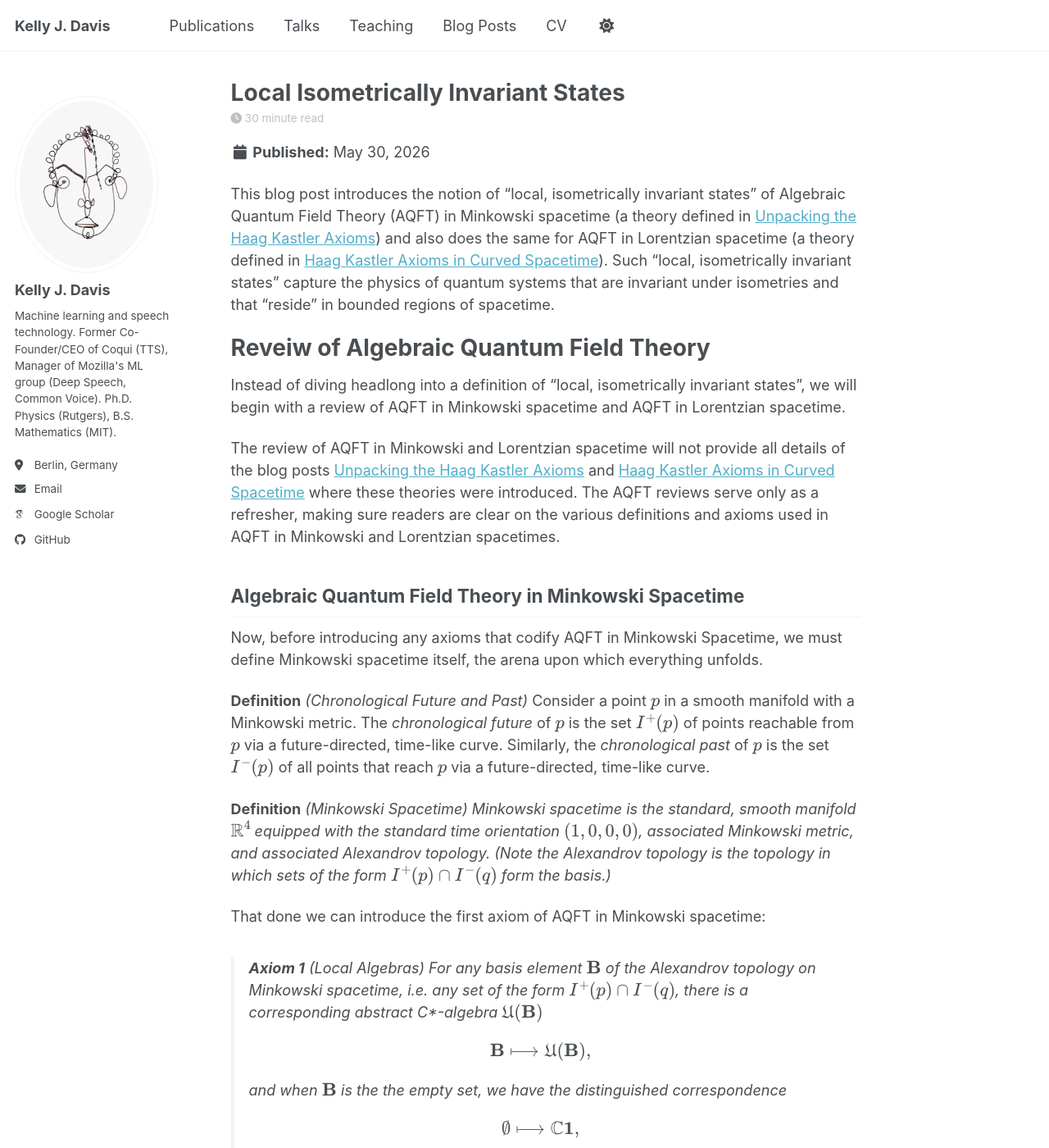
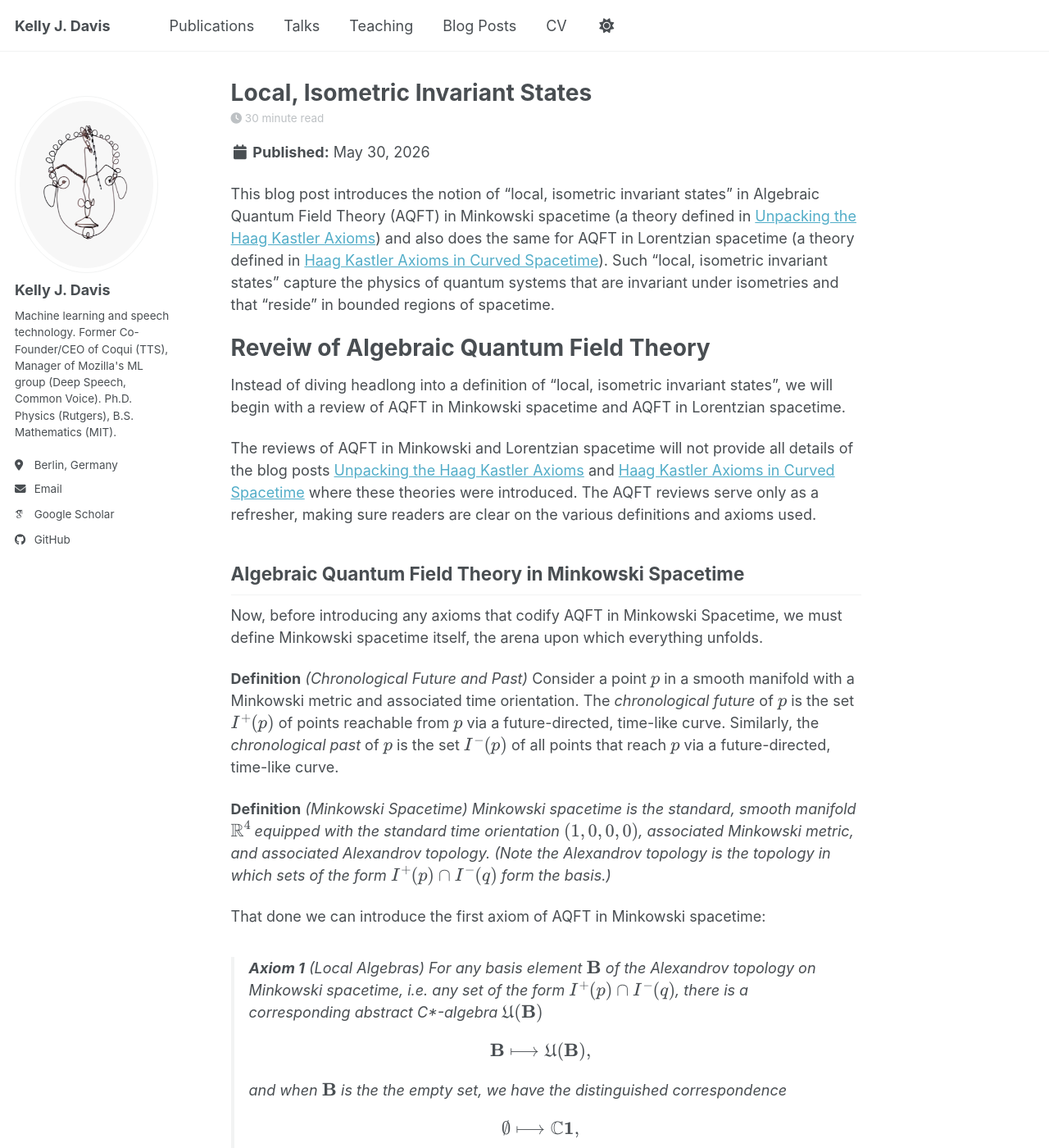
Before and after one commit to KellyJDavis/KellyJDavis.github.io, a Jekyll site: the page built from _posts/2026-05-30-local-isometric-invariant-states.md, in a window 1280 px wide and 1400 px high. Shown: the whole window at 82% size. Built offline with Jekyll 4.4.1, drawn with Linux system fonts in a browser that asks for light colours; some web fonts are replaced; a script bundle is joined from its source files by our own code; library files that are not in the unit come from our copies; some of the changed text lies outside the part shown.

Commit message:
Name changes and polish

```diff
--- a/_posts/2026-05-30-local-isometrically-invariant-states.md
+++ b/_posts/2026-05-30-local-isometric-invariant-states.md
@@ -1,21 +1,21 @@
 ---
-title:  "Local Isometrically Invariant States"
+title:  "Local, Isometric Invariant States"
 date:   2026-05-30 06:53:53 +0200
 categories: aqft lcaqft
 ---
 
-This blog post introduces the notion of "local, isometrically invariant states" of Algebraic Quantum Field Theory (AQFT) in Minkowski spacetime (a theory defined in [Unpacking the Haag Kastler Axioms](https://kellyjdavis.github.io/aqft/haag-kastler-axioms/)) and also does the same for AQFT in Lorentzian spacetime (a theory defined in [Haag Kastler Axioms in Curved Spacetime](https://kellyjdavis.github.io/aqft/lcaqft/haag-kastler-axioms-curved-spacetime/)). Such "local, isometrically invariant states" capture the physics of quantum systems that are invariant under isometries and that "reside" in bounded regions of spacetime.
+This blog post introduces the notion of "local, isometric invariant states" in Algebraic Quantum Field Theory (AQFT) in Minkowski spacetime (a theory defined in [Unpacking the Haag Kastler Axioms](https://kellyjdavis.github.io/aqft/haag-kastler-axioms/)) and also does the same for AQFT in Lorentzian spacetime (a theory defined in [Haag Kastler Axioms in Curved Spacetime](https://kellyjdavis.github.io/aqft/lcaqft/haag-kastler-axioms-curved-spacetime/)). Such "local, isometric invariant states" capture the physics of quantum systems that are invariant under isometries and that "reside" in bounded regions of spacetime.
 
 # Reveiw of Algebraic Quantum Field Theory
-Instead of diving headlong into a definition of "local, isometrically invariant states", we will begin with a review of AQFT in Minkowski spacetime and AQFT in Lorentzian spacetime.
+Instead of diving headlong into a definition of "local, isometric invariant states", we will begin with a review of AQFT in Minkowski spacetime and AQFT in Lorentzian spacetime.
 
-The review of AQFT in Minkowski and Lorentzian spacetime will not provide all details of the blog posts [Unpacking the Haag Kastler Axioms](https://kellyjdavis.github.io/aqft/haag-kastler-axioms/) and [Haag Kastler Axioms in Curved Spacetime](https://kellyjdavis.github.io/aqft/lcaqft/haag-kastler-axioms-curved-spacetime/) where these theories were introduced. The AQFT reviews serve only as a refresher, making sure readers are clear on the various definitions and axioms used in AQFT in Minkowski and Lorentzian spacetimes.
+The reviews of AQFT in Minkowski and Lorentzian spacetime will not provide all details of the blog posts [Unpacking the Haag Kastler Axioms](https://kellyjdavis.github.io/aqft/haag-kastler-axioms/) and [Haag Kastler Axioms in Curved Spacetime](https://kellyjdavis.github.io/aqft/lcaqft/haag-kastler-axioms-curved-spacetime/) where these theories were introduced. The AQFT reviews serve only as a refresher, making sure readers are clear on the various definitions and axioms used.
 
 ## Algebraic Quantum Field Theory in Minkowski Spacetime
 Now, before introducing any axioms that codify AQFT in Minkowski Spacetime, we must define Minkowski spacetime itself, the arena upon which everything unfolds.
 
 **Definition** *(Chronological Future and Past)*
-Consider a point $$p$$ in a smooth manifold with a Minkowski metric. The *chronological future* of $$p$$ is the set $$I^+(p)$$ of points reachable from $$p$$ via a future-directed, time-like curve. Similarly, the *chronological past* of $$p$$ is the set $$I^-(p)$$ of all points that reach $$p$$ via a future-directed, time-like curve.
+Consider a point $$p$$ in a smooth manifold with a Minkowski metric and associated time orientation. The *chronological future* of $$p$$ is the set $$I^+(p)$$ of points reachable from $$p$$ via a future-directed, time-like curve. Similarly, the *chronological past* of $$p$$ is the set $$I^-(p)$$ of all points that reach $$p$$ via a future-directed, time-like curve.
 
 **Definition** *(Minkowski Spacetime)*
 *Minkowski spacetime is the standard, smooth manifold $$\mathbb{R}^4$$ equipped with the standard time orientation $$(1,0,0,0)$$, associated Minkowski metric, and associated Alexandrov topology. (Note the Alexandrov topology is the topology in which sets of the form $$I^+(p) \cap I^-(q)$$ form the basis.)*
@@ -48,19 +48,19 @@ The second axiom takes the following form:
 >
 > a unital, injective \*-homomorphism.
 
-Before stating the next axiom, we need to introduce some terminology that appears in the axiom.
+Before stating the next axiom, we need to introduce some terminology that appears therein.
 
 **Definition** *(Quasilocal Algebra)*
 Consider the set-theoretic union of all $$\mathfrak{U}(\mathbf{B})$$. As proven in the blog post ([Unpacking the Haag Kastler Axioms](https://kellyjdavis.github.io/aqft/haag-kastler-axioms/)), this set-theoretic union is a normed \*-algebra. Also, as proven in the blog post ([Unpacking the Haag Kastler Axioms](https://kellyjdavis.github.io/aqft/haag-kastler-axioms/)), its completion yields a C\*-algebra, denoted as $$\mathfrak{U}$$. This C\*-algebra $$\mathfrak{U}$$ is called the *quasilocal algebra*.
 
 **Definition** *(Causal Future and Past)*
-Consider a point $$p$$ in Minkowski spacetime. The *causal future* of $$p$$ is the set $$J^+(p)$$ of points reachable from $$p$$ via a future-directed, time-like or light-like curve. Similarly, the *causal past* of $$p$$ is the set $$J^-(p)$$ of all points that reach $$p$$ via a future-directed, time-like or light-like curve.
+Consider a point $$p$$ in a Minkowski spacetime. The *causal future* of $$p$$ is the set $$J^+(p)$$ of points reachable from $$p$$ via a future-directed, time-like or light-like curve. Similarly, the *causal past* of $$p$$ is the set $$J^-(p)$$ of all points that reach $$p$$ via a future-directed, time-like or light-like curve.
 
 **Definition** *(Spacelike Related)*
-Consider two points $$p_1$$ and $$p_2$$ in Minkowski spacetime. The points are said to be *spacelike related* if $$p_2 \notin J^+(p_1) \cup J^-(p_1)$$ or equivalently $$p_1 \notin J^+(p_2) \cup J^-(p_2)$$.
+Consider two points $$p_1$$ and $$p_2$$ in a Minkowski spacetime. The points are said to be *spacelike related* if $$p_2 \notin J^+(p_1) \cup J^-(p_1)$$ or equivalently $$p_1 \notin J^+(p_2) \cup J^-(p_2)$$.
 
 **Definition** *(Completely Spacelike)*
-Consider two sets $$\mathbf{O}_1$$ and $$\mathbf{O}_2$$ in Minkowski spacetime. $$\mathbf{O}_1$$ and $$\mathbf{O}_2$$ are said to be *completely spacelike* if every $$p_1$$ in $$\mathbf{O}_1$$ is spacelike related to every $$p_2$$ in $$\mathbf{O}_2$$ or equivalently if every $$p_2$$ in $$\mathbf{O}_2$$ is spacelike related to every $$p_1$$ in $$\mathbf{O}_1$$.
+Consider two sets $$\mathbf{O}_1$$ and $$\mathbf{O}_2$$ in a Minkowski spacetime. $$\mathbf{O}_1$$ and $$\mathbf{O}_2$$ are said to be *completely spacelike* if every $$p_1$$ in $$\mathbf{O}_1$$ is spacelike related to every $$p_2$$ in $$\mathbf{O}_2$$ or equivalently if every $$p_2$$ in $$\mathbf{O}_2$$ is spacelike related to every $$p_1$$ in $$\mathbf{O}_1$$.
 
 With all of these definitions in hand, we can now state the next axiom:
 
@@ -99,12 +101,12 @@ Finally we can state the last axiom
 > where $$L\mathbf{B}$$ is the image of the region $$\mathbf{B}$$ under the transformation $$L$$ and $$\alpha_L$$ is a unital, bijective *-homomorphism generated by $$L$$.
 
 ## Algebraic Quantum Field Theory in Lorentzian Spacetime
-The lightning review of AQFT in Minkowski spacetime complete, we now move on to a review of AQFT in Lorentzian spacetime.
+The lightning review of AQFT in Minkowski spacetime complete, we now move onto a review of AQFT in Lorentzian spacetime.
 
 As in the Minkowski case, before introducing any axioms that codify AQFT in Lorentzian spacetime, we need to specify exactly what Lorentzian spacetime is:
 
 **Definition** *(Chronological Future and Past)*
-Consider a point $$p$$ in a smooth manifold with a Lorentzian metric. The *chronological future* of $$p$$ is the set $$I^+(p)$$ of points reachable from $$p$$ via a future-directed, time-like curve. Similarly, the *chronological past* of $$p$$ is the set $$I^-(p)$$ of all points that reach $$p$$ via a future-directed, time-like curve.
+Consider a point $$p$$ in a smooth manifold with a Lorentzian metric and associated time orientation. The *chronological future* of $$p$$ is the set $$I^+(p)$$ of points reachable from $$p$$ via a future-directed, time-like curve. Similarly, the *chronological past* of $$p$$ is the set $$I^-(p)$$ of all points that reach $$p$$ via a future-directed, time-like curve.
 
 **Definition** *(Lorentzian Spacetime)*
 A *Lorentzian spacetime* is a smooth, connected, four dimensional manifold equipped with a smooth, nowhere-vanishing global vector field $$t^a$$ and associated Lorentzian metric. In addition it is equipped with an associated Hausdorff Alexandrov topology.
@@ -140,13 +142,13 @@ The second axiom can be immediately stated:
 The next axiom makes use of the following definitions:
 
 **Definition** *(Causal Future and Past)*
-Consider a point $$p$$ in Lorentzian spacetime. The *causal future* of $$p$$ is the set $$J^+(p)$$ of points reachable from $$p$$ via a future-directed, time-like or light-like curve. Similarly, the *causal past* of $$p$$ is the set $$J^-(p)$$ of all points that reach $$p$$ via a future-directed, time-like or light-like curve.
+Consider a point $$p$$ in a Lorentzian spacetime. The *causal future* of $$p$$ is the set $$J^+(p)$$ of points reachable from $$p$$ via a future-directed, time-like or light-like curve. Similarly, the *causal past* of $$p$$ is the set $$J^-(p)$$ of all points that reach $$p$$ via a future-directed, time-like or light-like curve.
 
 **Definition** *(Spacelike Related)*
-Consider two points $$p_1$$ and $$p_2$$ in Lorentzian spacetime. The points are said to be *spacelike related* if $$p_2 \notin J^+(p_1) \cup J^-(p_1)$$ or equivalently $$p_1 \notin J^+(p_2) \cup J^-(p_2)$$.
+Consider two points $$p_1$$ and $$p_2$$ in a Lorentzian spacetime. The points are said to be *spacelike related* if $$p_2 \notin J^+(p_1) \cup J^-(p_1)$$ or equivalently $$p_1 \notin J^+(p_2) \cup J^-(p_2)$$.
 
 **Definition** *(Completely Spacelike)*
-Consider two sets $$\mathbf{O}_1$$ and $$\mathbf{O}_2$$ in Lorentzian spacetime. $$\mathbf{O}_1$$ and $$\mathbf{O}_2$$ are said to be *completely spacelike* if every $$p_1$$ in $$\mathbf{O}_1$$ is spacelike related to every $$p_2$$ in $$\mathbf{O}_2$$ or equivalently if every $$p_2$$ in $$\mathbf{O}_2$$ is spacelike related to every $$p_1$$ in $$\mathbf{O}_1$$.
+Consider two sets $$\mathbf{O}_1$$ and $$\mathbf{O}_2$$ in a Lorentzian spacetime. $$\mathbf{O}_1$$ and $$\mathbf{O}_2$$ are said to be *completely spacelike* if every $$p_1$$ in $$\mathbf{O}_1$$ is spacelike related to every $$p_2$$ in $$\mathbf{O}_2$$ or equivalently if every $$p_2$$ in $$\mathbf{O}_2$$ is spacelike related to every $$p_1$$ in $$\mathbf{O}_1$$.
 
 and can be stated as follows:
 
@@ -213,44 +217,44 @@ Nunc rhoncus, velit at rutrum bibendum, dolor est viverra sem, a vestibulum ex e
 ## Global States of Algebraic Quantum Field Theory
 Lorem ipsum dolor sit amet, consectetur adipiscing elit. Donec et dui nisl. Aliquam a erat eget metus commodo viverra et ut orci. Duis vitae leo ultricies purus feugiat rhoncus. In imperdiet, tortor quis tincidunt ultrices, orci diam aliquam sapien, eu laoreet erat dui id massa. Donec venenatis vitae velit malesuada euismod. Nunc euismod, turpis non gravida commodo, massa quam rutrum massa, sit amet venenatis tellus dui ac odio. Vestibulum ut porttitor ipsum. Nunc eget ultricies eros. Integer leo odio, vulputate ut sagittis at, vestibulum ac massa. In vulputate bibendum nisl, ut vestibulum lorem cursus et.
 
-# Introduction to Local, Isometrically Invariant States
+# Introduction to Local, Isometric Invariant States
 Lorem ipsum dolor sit amet, consectetur adipiscing elit. Donec et dui nisl. Aliquam a erat eget metus commodo viverra et ut orci. Duis vitae leo ultricies purus feugiat rhoncus. In imperdiet, tortor quis tincidunt ultrices, orci diam aliquam sapien, eu laoreet erat dui id massa. Donec venenatis vitae velit malesuada euismod. Nunc euismod, turpis non gravida commodo, massa quam rutrum massa, sit amet venenatis tellus dui ac odio. Vestibulum ut porttitor ipsum. Nunc eget ultricies eros. Integer leo odio, vulputate ut sagittis at, vestibulum ac massa. In vulputate bibendum nisl, ut vestibulum lorem cursus et.
 
-## Local, Isometrically Invariant States of Algebraic Quantum Field Theory in Minkowski Spacetime
+## Local, Isometric Invariant States of Algebraic Quantum Field Theory in Minkowski Spacetime
 Lorem ipsum dolor sit amet, consectetur adipiscing elit. Donec et dui nisl. Aliquam a erat eget metus commodo viverra et ut orci. Duis vitae leo ultricies purus feugiat rhoncus. In imperdiet, tortor quis tincidunt ultrices, orci diam aliquam sapien, eu laoreet erat dui id massa. Donec venenatis vitae velit malesuada euismod. Nunc euismod, turpis non gravida commodo, massa quam rutrum massa, sit amet venenatis tellus dui ac odio. Vestibulum ut porttitor ipsum. Nunc eget ultricies eros. Integer leo odio, vulputate ut sagittis at, vestibulum ac massa. In vulputate bibendum nisl, ut vestibulum lorem cursus et.
 
-### Definition of Local, Isometrically Invariant States
+### Definition of Local, Isometric Invariant States
 Lorem ipsum dolor sit amet, consectetur adipiscing elit. Donec eu placerat dolor. Integer dictum libero id lectus imperdiet, id semper orci interdum. Vestibulum sed nibh vel lorem ultricies egestas vitae sit amet mauris. Interdum et malesuada fames ac ante ipsum primis in faucibus. Pellentesque pretium magna id facilisis laoreet. Quisque neque purus, ultrices nec placerat sed, porta ut quam. Quisque molestie ornare purus ac eleifend. Vestibulum lectus massa, malesuada rhoncus mi non, auctor tincidunt mauris. Phasellus accumsan lectus quis orci suscipit, laoreet consequat nunc rhoncus. In efficitur mauris in convallis bibendum. Duis nisi erat, porta id accumsan non, dignissim quis elit.
 
 Nunc rhoncus, velit at rutrum bibendum, dolor est viverra sem, a vestibulum ex enim ut nulla. Maecenas iaculis hendrerit vulputate. Curabitur a condimentum dolor. In pharetra, arcu sit amet feugiat aliquet, nibh turpis maximus sem, sed vestibulum urna dui id mi. Sed at pretium ligula, nec efficitur odio. Aenean gravida purus et iaculis scelerisque. Morbi accumsan quis sapien eget luctus. Cras volutpat nunc et nulla interdum, eget consectetur orci porta. Nullam posuere diam nisi, eget ultricies dui molestie vel. Nam vitae dapibus mi. Morbi quis nibh leo. Nunc sagittis, mi sed fringilla pulvinar, felis justo sollicitudin ipsum, id fringilla felis massa venenatis dolor. Duis at ante a elit imperdiet tincidunt ut non mauris. Cras in aliquet nisl, id vehicula mi.
 
-### Existence of Local, Isometrically Invariant States
+### Existence of Local, Isometric Invariant States
 Lorem ipsum dolor sit amet, consectetur adipiscing elit. Donec eu placerat dolor. Integer dictum libero id lectus imperdiet, id semper orci interdum. Vestibulum sed nibh vel lorem ultricies egestas vitae sit amet mauris. Interdum et malesuada fames ac ante ipsum primis in faucibus. Pellentesque pretium magna id facilisis laoreet. Quisque neque purus, ultrices nec placerat sed, porta ut quam. Quisque molestie ornare purus ac eleifend. Vestibulum lectus massa, malesuada rhoncus mi non, auctor tincidunt mauris. Phasellus accumsan lectus quis orci suscipit, laoreet consequat nunc rhoncus. In efficitur mauris in convallis bibendum. Duis nisi erat, porta id accumsan non, dignissim quis elit.
 
 Nunc rhoncus, velit at rutrum bibendum, dolor est viverra sem, a vestibulum ex enim ut nulla. Maecenas iaculis hendrerit vulputate. Curabitur a condimentum dolor. In pharetra, arcu sit amet feugiat aliquet, nibh turpis maximus sem, sed vestibulum urna dui id mi. Sed at pretium ligula, nec efficitur odio. Aenean gravida purus et iaculis scelerisque. Morbi accumsan quis sapien eget luctus. Cras volutpat nunc et nulla interdum, eget consectetur orci porta. Nullam posuere diam nisi, eget ultricies dui molestie vel. Nam vitae dapibus mi. Morbi quis nibh leo. Nunc sagittis, mi sed fringilla pulvinar, felis justo sollicitudin ipsum, id fringilla felis massa venenatis dolor. Duis at ante a elit imperdiet tincidunt ut non mauris. Cras in aliquet nisl, id vehicula mi.
 
-## Local, Isometrically Invariant States of Algebraic Quantum Field Theory in Minkowski Spacetime
+## Local, Isometric Invariant States of Algebraic Quantum Field Theory in Minkowski Spacetime
 Lorem ipsum dolor sit amet, consectetur adipiscing elit. Donec et dui nisl. Aliquam a erat eget metus commodo viverra et ut orci. Duis vitae leo ultricies purus feugiat rhoncus. In imperdiet, tortor quis tincidunt ultrices, orci diam aliquam sapien, eu laoreet erat dui id massa. Donec venenatis vitae velit malesuada euismod. Nunc euismod, turpis non gravida commodo, massa quam rutrum massa, sit amet venenatis tellus dui ac odio. Vestibulum ut porttitor ipsum. Nunc eget ultricies eros. Integer leo odio, vulputate ut sagittis at, vestibulum ac massa. In vulputate bibendum nisl, ut vestibulum lorem cursus et.
 
-### Definition of Local, Isometrically Invariant States
+### Definition of Local, Isometric Invariant States
 Lorem ipsum dolor sit amet, consectetur adipiscing elit. Donec eu placerat dolor. Integer dictum libero id lectus imperdiet, id semper orci interdum. Vestibulum sed nibh vel lorem ultricies egestas vitae sit amet mauris. Interdum et malesuada fames ac ante ipsum primis in faucibus. Pellentesque pretium magna id facilisis laoreet. Quisque neque purus, ultrices nec placerat sed, porta ut quam. Quisque molestie ornare purus ac eleifend. Vestibulum lectus massa, malesuada rhoncus mi non, auctor tincidunt mauris. Phasellus accumsan lectus quis orci suscipit, laoreet consequat nunc rhoncus. In efficitur mauris in convallis bibendum. Duis nisi erat, porta id accumsan non, dignissim quis elit.
 
 Nunc rhoncus, velit at rutrum bibendum, dolor est viverra sem, a vestibulum ex enim ut nulla. Maecenas iaculis hendrerit vulputate. Curabitur a condimentum dolor. In pharetra, arcu sit amet feugiat aliquet, nibh turpis maximus sem, sed vestibulum urna dui id mi. Sed at pretium ligula, nec efficitur odio. Aenean gravida purus et iaculis scelerisque. Morbi accumsan quis sapien eget luctus. Cras volutpat nunc et nulla interdum, eget consectetur orci porta. Nullam posuere diam nisi, eget ultricies dui molestie vel. Nam vitae dapibus mi. Morbi quis nibh leo. Nunc sagittis, mi sed fringilla pulvinar, felis justo sollicitudin ipsum, id fringilla felis massa venenatis dolor. Duis at ante a elit imperdiet tincidunt ut non mauris. Cras in aliquet nisl, id vehicula mi.
 
-### Existence of Local, Isometrically Invariant States
+### Existence of Local, Isometric Invariant States
 Lorem ipsum dolor sit amet, consectetur adipiscing elit. Donec eu placerat dolor. Integer dictum libero id lectus imperdiet, id semper orci interdum. Vestibulum sed nibh vel lorem ultricies egestas vitae sit amet mauris. Interdum et malesuada fames ac ante ipsum primis in faucibus. Pellentesque pretium magna id facilisis laoreet. Quisque neque purus, ultrices nec placerat sed, porta ut quam. Quisque molestie ornare purus ac eleifend. Vestibulum lectus massa, malesuada rhoncus mi non, auctor tincidunt mauris. Phasellus accumsan lectus quis orci suscipit, laoreet consequat nunc rhoncus. In efficitur mauris in convallis bibendum. Duis nisi erat, porta id accumsan non, dignissim quis elit.
 
 Nunc rhoncus, velit at rutrum bibendum, dolor est viverra sem, a vestibulum ex enim ut nulla. Maecenas iaculis hendrerit vulputate. Curabitur a condimentum dolor. In pharetra, arcu sit amet feugiat aliquet, nibh turpis maximus sem, sed vestibulum urna dui id mi. Sed at pretium ligula, nec efficitur odio. Aenean gravida purus et iaculis scelerisque. Morbi accumsan quis sapien eget luctus. Cras volutpat nunc et nulla interdum, eget consectetur orci porta. Nullam posuere diam nisi, eget ultricies dui molestie vel. Nam vitae dapibus mi. Morbi quis nibh leo. Nunc sagittis, mi sed fringilla pulvinar, felis justo sollicitudin ipsum, id fringilla felis massa venenatis dolor. Duis at ante a elit imperdiet tincidunt ut non mauris. Cras in aliquet nisl, id vehicula mi.
 
-## Local, Isometrically Invariant States of Algebraic Quantum Field Theory in Lorentzian Spacetime
+## Local, Isometric Invariant States of Algebraic Quantum Field Theory in Lorentzian Spacetime
 Lorem ipsum dolor sit amet, consectetur adipiscing elit. Donec et dui nisl. Aliquam a erat eget metus commodo viverra et ut orci. Duis vitae leo ultricies purus feugiat rhoncus. In imperdiet, tortor quis tincidunt ultrices, orci diam aliquam sapien, eu laoreet erat dui id massa. Donec venenatis vitae velit malesuada euismod. Nunc euismod, turpis non gravida commodo, massa quam rutrum massa, sit amet venenatis tellus dui ac odio. Vestibulum ut porttitor ipsum. Nunc eget ultricies eros. Integer leo odio, vulputate ut sagittis at, vestibulum ac massa. In vulputate bibendum nisl, ut vestibulum lorem cursus et.
 
-### Definition of Local, Isometrically Invariant States
+### Definition of Local, Isometric Invariant States
 Lorem ipsum dolor sit amet, consectetur adipiscing elit. Donec eu placerat dolor. Integer dictum libero id lectus imperdiet, id semper orci interdum. Vestibulum sed nibh vel lorem ultricies egestas vitae sit amet mauris. Interdum et malesuada fames ac ante ipsum primis in faucibus. Pellentesque pretium magna id facilisis laoreet. Quisque neque purus, ultrices nec placerat sed, porta ut quam. Quisque molestie ornare purus ac eleifend. Vestibulum lectus massa, malesuada rhoncus mi non, auctor tincidunt mauris. Phasellus accumsan lectus quis orci suscipit, laoreet consequat nunc rhoncus. In efficitur mauris in convallis bibendum. Duis nisi erat, porta id accumsan non, dignissim quis elit.
 
 Nunc rhoncus, velit at rutrum bibendum, dolor est viverra sem, a vestibulum ex enim ut nulla. Maecenas iaculis hendrerit vulputate. Curabitur a condimentum dolor. In pharetra, arcu sit amet feugiat aliquet, nibh turpis maximus sem, sed vestibulum urna dui id mi. Sed at pretium ligula, nec efficitur odio. Aenean gravida purus et iaculis scelerisque. Morbi accumsan quis sapien eget luctus. Cras volutpat nunc et nulla interdum, eget consectetur orci porta. Nullam posuere diam nisi, eget ultricies dui molestie vel. Nam vitae dapibus mi. Morbi quis nibh leo. Nunc sagittis, mi sed fringilla pulvinar, felis justo sollicitudin ipsum, id fringilla felis massa venenatis dolor. Duis at ante a elit imperdiet tincidunt ut non mauris. Cras in aliquet nisl, id vehicula mi.
 
-### Existence of Local, Isometrically Invariant States
+### Existence of Local, Isometric Invariant States
 Lorem ipsum dolor sit amet, consectetur adipiscing elit. Donec eu placerat dolor. Integer dictum libero id lectus imperdiet, id semper orci interdum. Vestibulum sed nibh vel lorem ultricies egestas vitae sit amet mauris. Interdum et malesuada fames ac ante ipsum primis in faucibus. Pellentesque pretium magna id facilisis laoreet. Quisque neque purus, ultrices nec placerat sed, porta ut quam. Quisque molestie ornare purus ac eleifend. Vestibulum lectus massa, malesuada rhoncus mi non, auctor tincidunt mauris. Phasellus accumsan lectus quis orci suscipit, laoreet consequat nunc rhoncus. In efficitur mauris in convallis bibendum. Duis nisi erat, porta id accumsan non, dignissim quis elit.
 
 Nunc rhoncus, velit at rutrum bibendum, dolor est viverra sem, a vestibulum ex enim ut nulla. Maecenas iaculis hendrerit vulputate. Curabitur a condimentum dolor. In pharetra, arcu sit amet feugiat aliquet, nibh turpis maximus sem, sed vestibulum urna dui id mi. Sed at pretium ligula, nec efficitur odio. Aenean gravida purus et iaculis scelerisque. Morbi accumsan quis sapien eget luctus. Cras volutpat nunc et nulla interdum, eget consectetur orci porta. Nullam posuere diam nisi, eget ultricies dui molestie vel. Nam vitae dapibus mi. Morbi quis nibh leo. Nunc sagittis, mi sed fringilla pulvinar, felis justo sollicitudin ipsum, id fringilla felis massa venenatis dolor. Duis at ante a elit imperdiet tincidunt ut non mauris. Cras in aliquet nisl, id vehicula mi.
```
Also changed, not shown: other parts of _posts/2026-05-30-local-isometric-invariant-states.md (+6 -2 lines).
